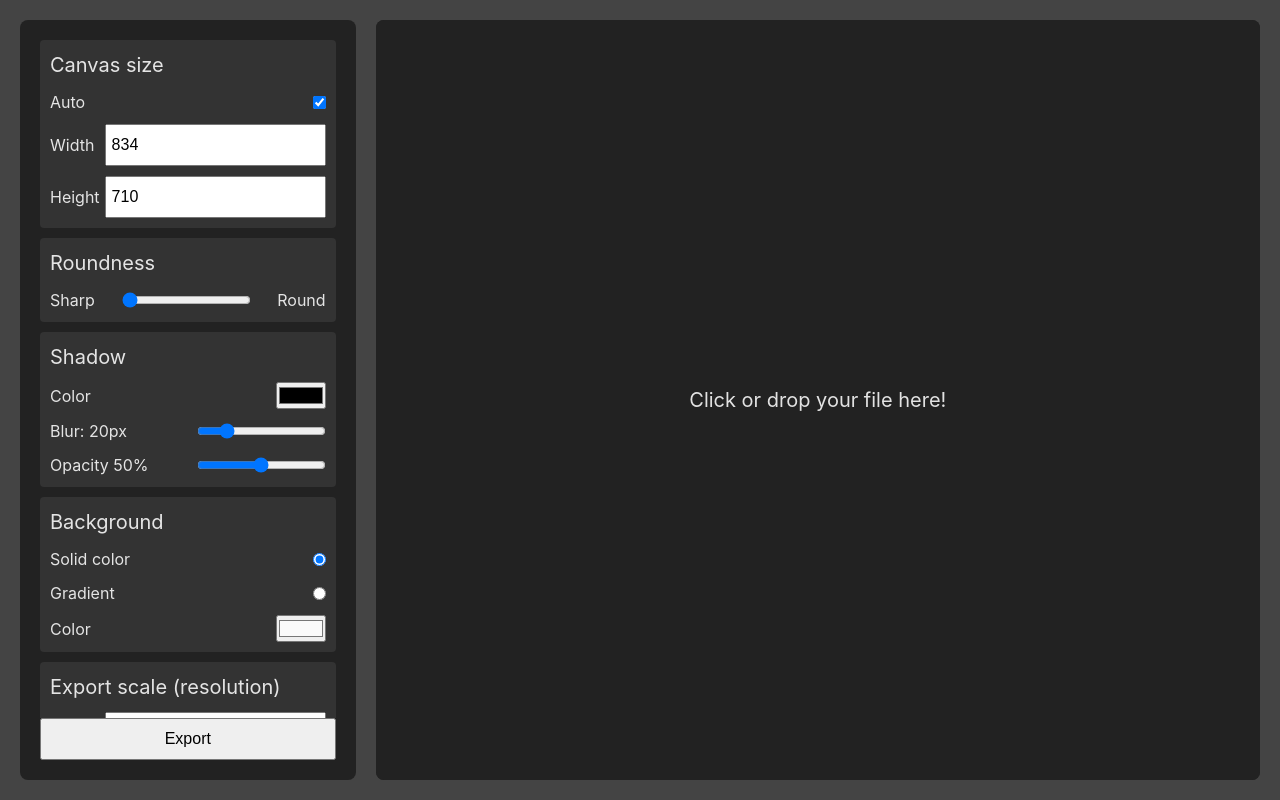
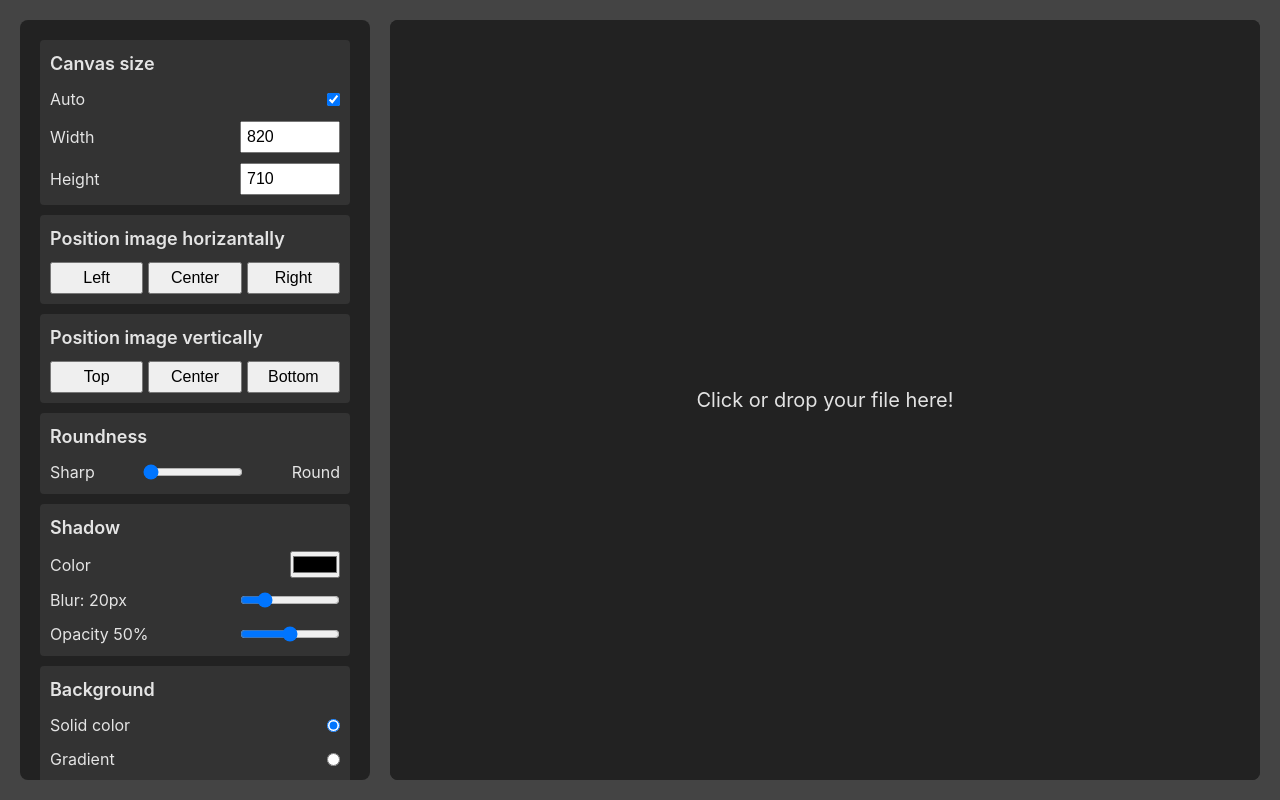
Before and after one commit to osamabck/snappy, a React (Vite) app: page / in a window 1280 px wide. Built offline with nearby package versions, Linux system fonts and the light colour scheme.

Commit message:
Added positions toggle, some tweaks

```diff
--- a/src/App.tsx
+++ b/src/App.tsx
@@ -3,6 +3,7 @@ import "./app.scss";
 import { v4 as uuidv4 } from "uuid";
 import { Stage, Layer, Rect, Image as Kimage } from "react-konva";
 import Konva from "konva";
+import { type Image as Kimg } from "konva/lib/shapes/Image";
 
 function App() {
   const [roundness, setRoundness] = useState(0);
@@ -21,6 +22,7 @@ function App() {
   const [gradientDir, setGradientDir] = useState(JSON.stringify({ start: { x: 0, y: 0 }, end: { x: w, y: h } }));
   const [scale, setScale] = useState(1);
   const [autocanvas, setAutocanvas] = useState(true);
+  const kimg = useRef<Kimg>(null);
 
   const save = async () => {
     if (!artboard.current) return;
@@ -59,10 +61,32 @@ function App() {
     });
   };
 
-  useEffect(() => {
-    if (!workspace_ref.current) return;
-    workspace_ref.current.addEventListener("wheel", (e) => e.preventDefault(), { passive: false });
-    if (autocanvas) {
+  const positionX = (pos: string) => {
+    if (!kimg.current) return;
+    const x =
+      pos === "left"
+        ? 0
+        : pos === "right"
+        ? Konva.stages[0].getSize().width - kimg.current.getSize().width
+        : Konva.stages[0].getSize().width / 2 - kimg.current.getSize().width / 2;
+    const y = kimg.current.getPosition().y;
+    kimg.current?.position({ x, y });
+  };
+
+  const positionY = (pos: string) => {
+    if (!kimg.current) return;
+    const x = kimg.current.getPosition().x;
+    const y =
+      pos === "top"
+        ? 0
+        : pos === "bottom"
+        ? Konva.stages[0].getSize().height - kimg.current.getSize().height
+        : Konva.stages[0].getSize().height / 2 - kimg.current.getSize().height / 2;
+    kimg.current?.position({ x, y });
+  };
+
+  const resize = () => {
+    if (!autocanvas || !workspace_ref.current) return;
     setW(workspace_ref.current.clientWidth - 50);
     setH(workspace_ref.current.clientHeight - 50);
     setGradientDir(
@@ -71,29 +95,29 @@ function App() {
         end: { x: workspace_ref.current.clientWidth - 50, y: workspace_ref.current.clientHeight - 50 },
       }),
     );
-    }
+  };
+
+  useEffect(() => {
+    if (!workspace_ref.current) return;
+    workspace_ref.current.addEventListener("wheel", (e) => e.preventDefault(), { passive: false });
   }, []);
+
+  useEffect(() => {
+    resize();
+    window.addEventListener("resize", resize);
+    return () => {
+      window.removeEventListener("resize", resize);
+    };
+  }, [autocanvas]);
 
   return (
     <div className="app">
       <div className="sidebar">
-        <div className="controls">
         <div className="control">
           <span className="title">Canvas size</span>
           <div className="flex-h">
             <label htmlFor="autocanvas">Auto</label>
-              <input
-                type="checkbox"
-                name="autocanvas"
-                checked={autocanvas ? true : false}
-                onChange={() => {
-                  if (!autocanvas && workspace_ref.current) {
-                    setW(workspace_ref.current.clientWidth - 50);
-                    setH(workspace_ref.current.clientHeight - 50);
-                  }
-                  setAutocanvas(!autocanvas);
-                }}
-              />
+            <input type="checkbox" name="autocanvas" checked={autocanvas} onChange={() => setAutocanvas(!autocanvas)} />
           </div>
           <div className="flex-h">
             <label htmlFor="width">Width</label>
@@ -118,6 +142,34 @@ function App() {
                 setH(e.currentTarget.valueAsNumber);
               }}
             />
+          </div>
+        </div>
+        <div className="control">
+          <span className="title">Position image horizantally</span>
+          <div className="flex-h">
+            <button type="button" onClick={() => positionX("left")}>
+              Left
+            </button>
+            <button type="button" onClick={() => positionX("center")}>
+              Center
+            </button>
+            <button type="button" onClick={() => positionX("right")}>
+              Right
+            </button>
+          </div>
+        </div>
+        <div className="control">
+          <span className="title">Position image vertically</span>
+          <div className="flex-h">
+            <button type="button" onClick={() => positionY("top")}>
+              Top
+            </button>
+            <button type="button" onClick={() => positionY("center")}>
+              Center
+            </button>
+            <button type="button" onClick={() => positionY("bottom")}>
+              Bottom
+            </button>
           </div>
         </div>
         <div className="control">
@@ -195,17 +247,12 @@ function App() {
             <>
               <div className="flex-h">
                 <label htmlFor="gradientdir">Direction</label>
-                  <select
-                    name="gradientdir"
-                    value={gradientDir}
-                    onChange={(e) => setGradientDir(e.currentTarget.value)}>
+                <select name="gradientdir" value={gradientDir} onChange={(e) => setGradientDir(e.currentTarget.value)}>
                   <option value={JSON.stringify({ start: { x: 0, y: h }, end: { x: 0, y: 0 } })}>To top</option>
                   <option value={JSON.stringify({ start: { x: 0, y: 0 }, end: { x: 0, y: h } })}>To bottom</option>
                   <option value={JSON.stringify({ start: { x: w, y: 0 }, end: { x: 0, y: 0 } })}>To left</option>
                   <option value={JSON.stringify({ start: { x: w, y: h }, end: { x: 0, y: 0 } })}>To top left</option>
-                    <option value={JSON.stringify({ start: { x: w, y: 0 }, end: { x: 0, y: h } })}>
-                      To bottom left
-                    </option>
+                  <option value={JSON.stringify({ start: { x: w, y: 0 }, end: { x: 0, y: h } })}>To bottom left</option>
                   <option value={JSON.stringify({ start: { x: 0, y: 0 }, end: { x: w, y: 0 } })}>To right</option>
                   <option value={JSON.stringify({ start: { x: 0, y: h }, end: { x: w, y: 0 } })}>To top right</option>
                   <option value={JSON.stringify({ start: { x: 0, y: 0 }, end: { x: w, y: h } })}>
@@ -252,14 +299,8 @@ function App() {
         <div className="control">
           <span className="title">Export scale (resolution)</span>
           <div className="flex-h">
-              <label htmlFor="scale">Scale</label>
-              <input
-                type="number"
-                name="scale"
-                value={scale}
-                onChange={(e) => setScale(e.currentTarget.valueAsNumber)}
-              />
-            </div>
+            <label htmlFor="scale">Scale factor</label>
+            <input type="number" name="scale" value={scale} onChange={(e) => setScale(e.currentTarget.valueAsNumber)} />
           </div>
         </div>
         <button type="button" onClick={save} className="save_btn">
@@ -332,7 +373,6 @@ function App() {
                       ? colors.reduce((acc: (string | number)[], cur, i) => {
                           const index = (i * colors.length) / (colors.length - 1) - i;
                           acc.push(index, cur.color);
-                          console.log(acc);
                           return acc;
                         }, [])
                       : undefined
@@ -350,11 +390,11 @@ function App() {
                   stroke="transparent"
                   onMouseOver={() => (document.body.style.cursor = "pointer")}
                   onMouseOut={() => (document.body.style.cursor = "")}
+                  ref={kimg}
                   onWheel={(e) => {
                     e.evt.preventDefault();
                     const oldScale = e.target.scaleX();
                     const pointer = e.target.getPosition();
-
                     const mousePointTo = {
                       x: (pointer.x - e.target.x()) / oldScale,
                       y: (pointer.y - e.target.y()) / oldScale,
--- a/src/app.scss
+++ b/src/app.scss
@@ -8,31 +8,28 @@
   .sidebar {
     display: flex;
     flex-direction: column;
-    justify-content: space-between;
     background-color: #222;
     backdrop-filter: blur(5px);
     padding: 2rem;
     height: 100%;
     border-radius: 8px;
     width: 350px;
-    .controls {
-      display: flex;
-      flex-direction: column;
-      gap: 1rem;
+    min-width: 350px;
+    max-width: 350px;
+    row-gap: 1rem;
+    position: relative;
     overflow-y: auto;
-      button {
-        padding: 1rem;
-      }
     .control {
       display: flex;
       flex-direction: column;
       row-gap: 1rem;
       padding: 1rem;
       border-radius: 4px;
+      width: 100%;
       background-color: #333;
       .title {
-          font-size: 2rem;
-        }
+        font-size: 1.8rem;
+        font-weight: 600;
       }
     }
     .save_btn {
@@ -41,7 +38,7 @@
     }
     select,
     input[type="number"] {
-      padding: 1rem 0.5rem;
+      padding: 0.5rem;
     }
   }
   .workspace {
@@ -86,6 +83,15 @@
   align-items: center;
   column-gap: 0.5rem;
   justify-content: space-between;
+  width: 100%;
+  input {
+    max-width: 100px;
+  }
+  button {
+    padding: 0.5rem;
+    width: 100%;
+    cursor: pointer;
+  }
 }
 
 .flex-v {
```
Lines whose indentation alone changed are shown as unchanged.
